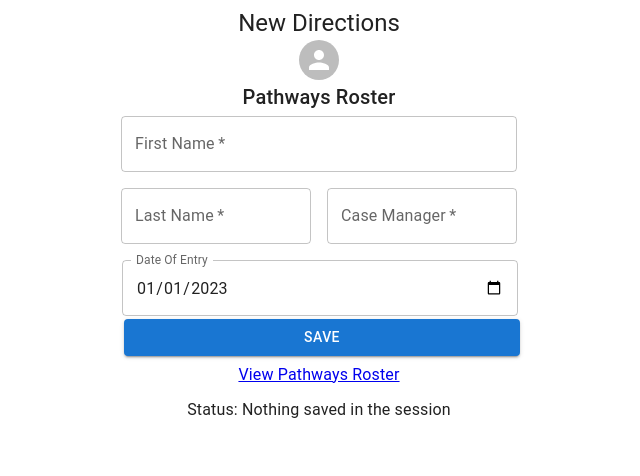
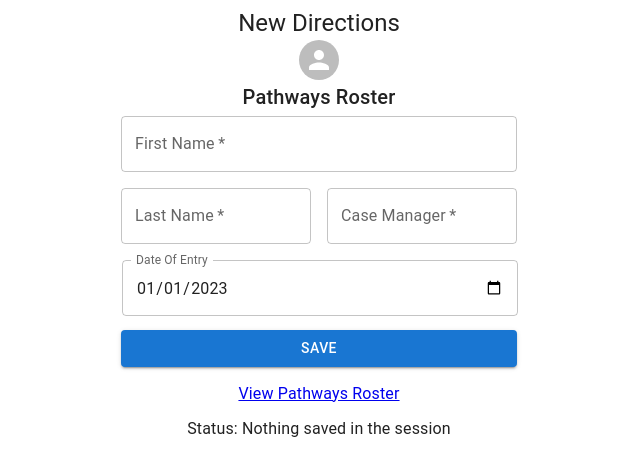
Before and after one commit to marcCodesFaceOff/spring.react.mysql, a React (Create React App) app in the folder frontend/: page / in a window 1280 px wide. Shown: the top 476 px of the page, without its empty margins (321-961 px from the left). Built offline with nearby package versions, Linux system fonts and the light colour scheme.

Commit message:
adds delete icon to delete rows

```diff
--- a/frontend/package.json
+++ b/frontend/package.json
@@ -5,6 +5,7 @@
   "dependencies": {
     "@emotion/react": "^11.10.6",
     "@emotion/styled": "^11.10.6",
+    "@mui/icons-material": "^5.11.16",
     "@mui/material": "^5.12.1",
     "@testing-library/jest-dom": "^5.16.5",
     "@testing-library/react": "^13.4.0",
--- a/frontend/src/Components/AddPerson.js
+++ b/frontend/src/Components/AddPerson.js
@@ -25,7 +25,8 @@ var classes = {
         marginTop: 3
       },
       submit: {
-        margin: 3
+        marginTop: 14,
+        marginBottom: 11
       },
       textField: {
         marginLeft: 1,
--- a/frontend/src/Components/Table.js
+++ b/frontend/src/Components/Table.js
@@ -1,4 +1,7 @@
 import React from "react";
+// import Button from "@mui/material/Button"
+import DeleteIcon from "@mui/material/Icon"
+import IconButton from '@mui/material/IconButton';
 import Table from "@mui/material/Table";
 import TableBody from "@mui/material/TableBody";
 import TableCell from "@mui/material/TableCell";
@@ -98,6 +101,7 @@ export default function SimpleTable() {
                     <TableCell align="center">{row.lastName}</TableCell>
                     <TableCell align="center">{row.gender}</TableCell>
                     <TableCell align="center">{row.date}</TableCell>
+                    <TableCell align="center"><IconButton aria-label="delete"><DeleteIcon /></IconButton></TableCell>
                   </TableRow>
                 ))}
               </TableBody>
```
Also changed, not shown: 1 other file (tests, documents, lock files or other folders).
